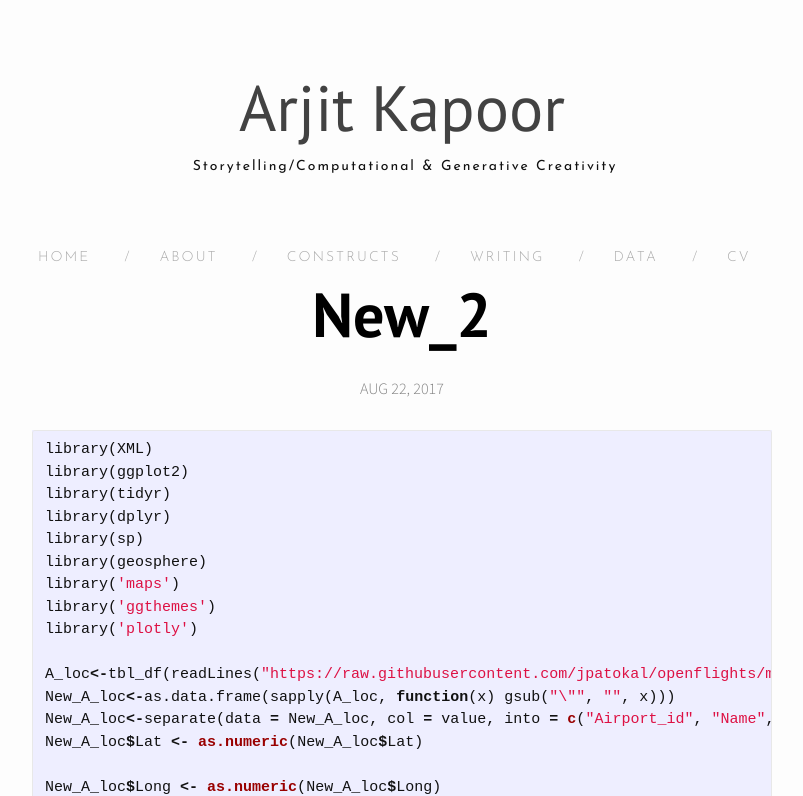
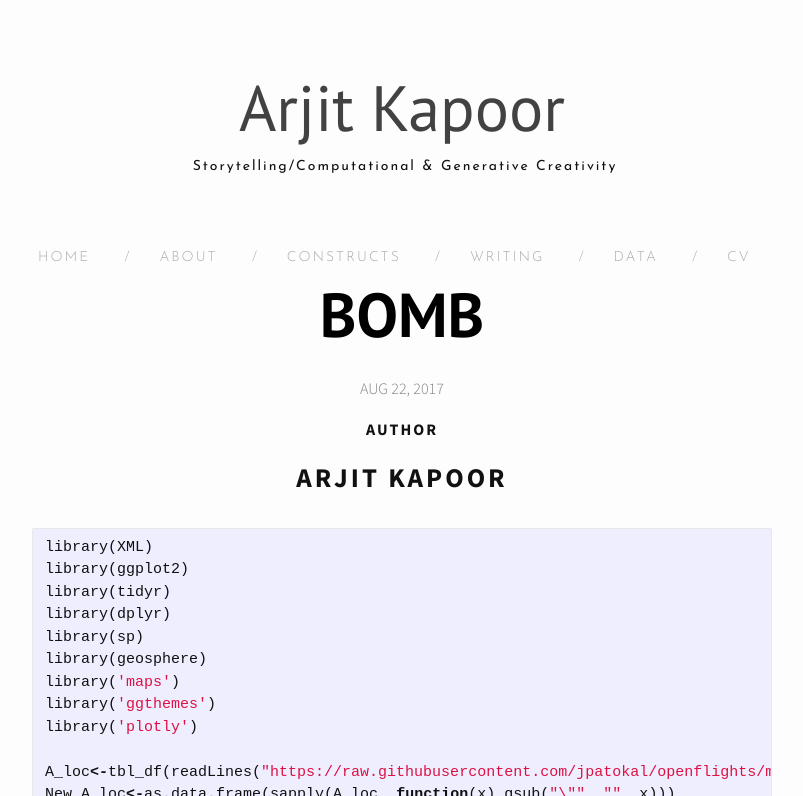
Before and after one commit to manuelvarzen/arjitkp.github.io, a Jekyll site: the page built from _posts/2017-08-22-New_2.md, in a window 1280 px wide and 900 px high, cut to the strip 104-900 px from the top of the window. Shown: the whole strip, without its empty margins (238-1041 px from the left). Built offline with Jekyll 4.4.1, drawn with Linux system fonts in a browser that asks for light colours; nearby versions of some CDN libraries; our own code applies the rules of GitHub Pages for plain Markdown files.

Commit message:
Update 2017-08-22-New_2.md

```diff
--- a/_posts/2017-08-22-New_2.md
+++ b/_posts/2017-08-22-New_2.md
@@ -1,5 +1,9 @@
 ---
-
+layout: post
+title: " BOMB"
+author: "Arjit Kapoor"
+date: "August 22, 2017"
+categories: ["data"]
 htmlwidgets: TRUE
 ---
 
```
